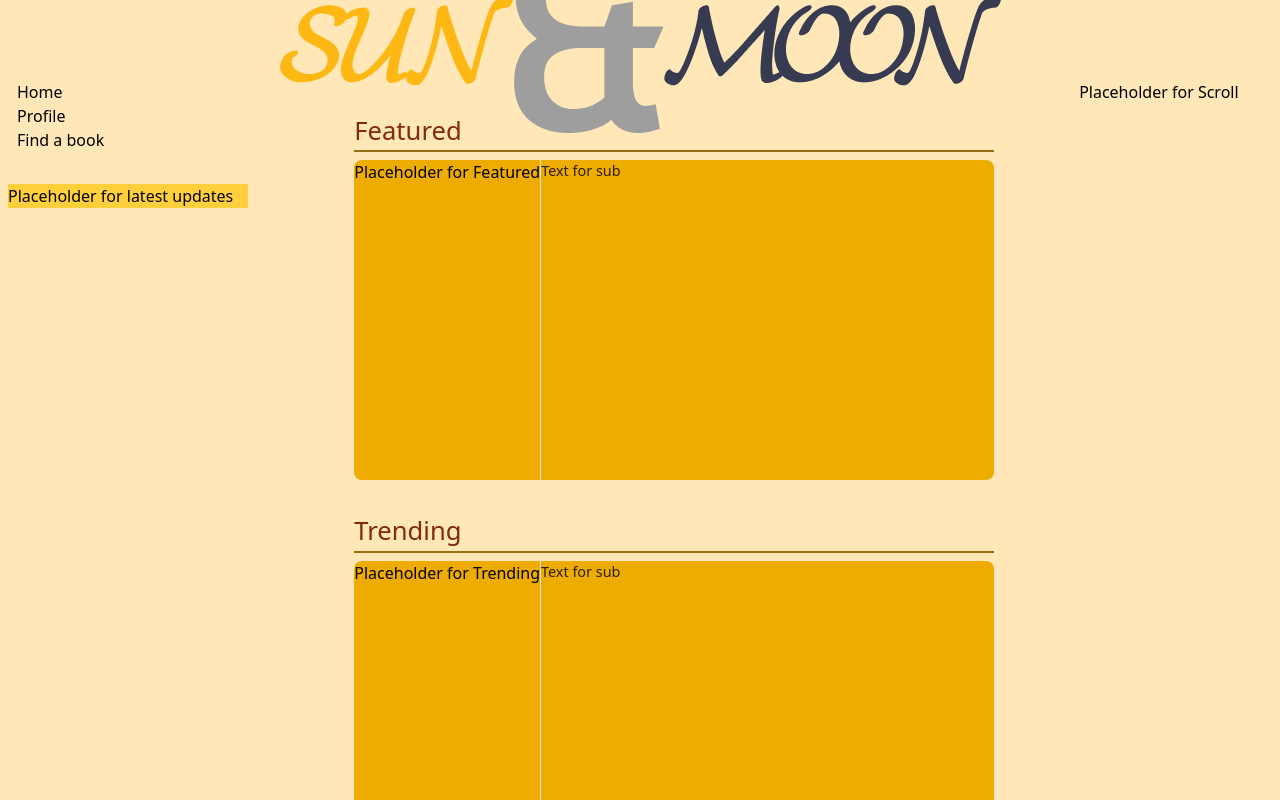
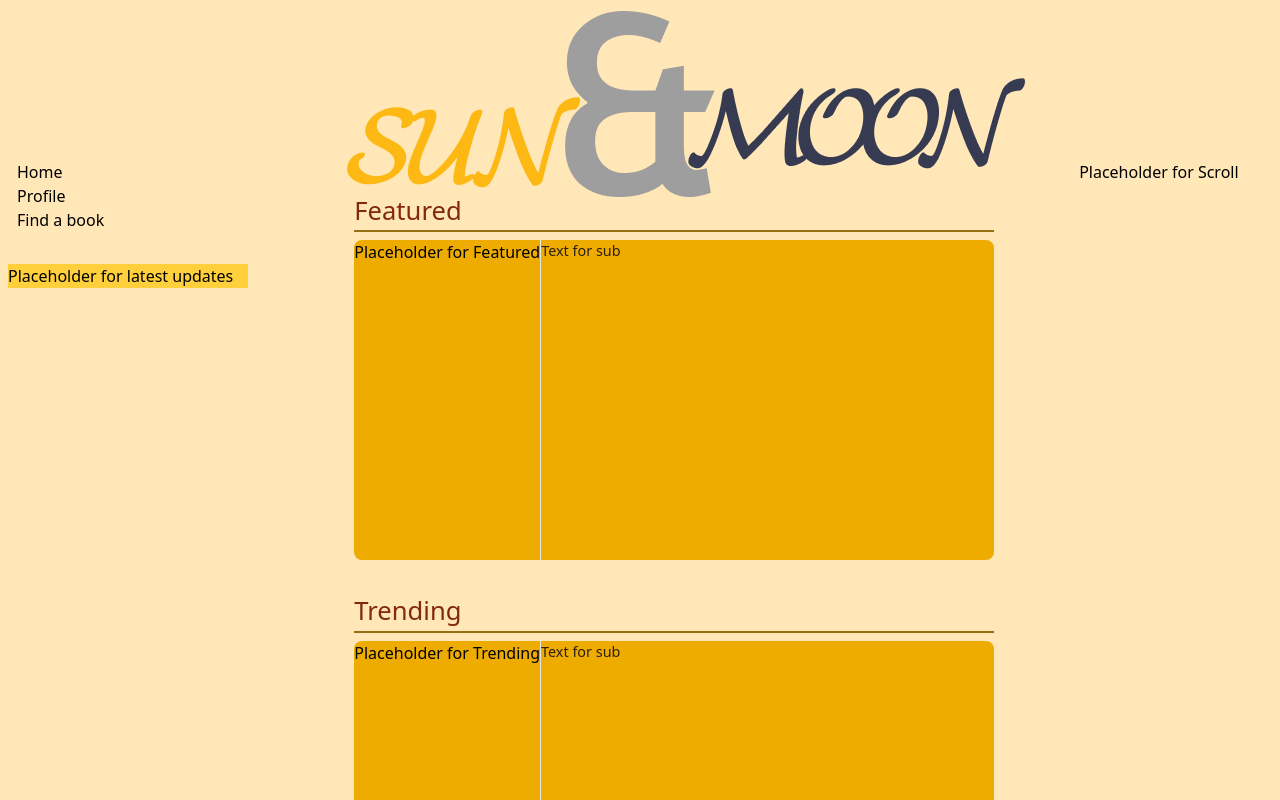
Before and after one commit to Malekkos/Sun-and-Moon, a Nuxt app: page /home in a window 1280 px wide. Shown: the top 800 px of the page. Built offline with nearby package versions, Linux system fonts and the light colour scheme.

Commit message:
Worked out spacing for the header/logo

```diff
--- a/layouts/home.vue
+++ b/layouts/home.vue
@@ -1,9 +1,9 @@
 <template>
   <div class="homeLayoutWrapper">
     <div class="navTop">
-      <img src="../public/SUN.png"/>
-      <img src="../public/&.png"/>
-      <img src="../public/MOON.png"/>
+      <img id="iconSun" src="../public/SUN.png"/>
+      <img id="iconAnd" src="../public/&.png"/>
+      <img id="iconMoon" src="../public/MOON.png"/>
     </div>
     <slot>
     </slot>
@@ -27,4 +27,21 @@
   .homeLayoutWrapper {
     @apply w-full bg-[#FFE7B8];
   }
+
+  #iconAnd, #iconSun, #iconMoon {
+    @apply relative;
+  }
+
+  #iconAnd {
+    @apply left-[3.2rem] top-[4rem]
+  }
+
+  #iconSun {
+    @apply left-[4.2rem] top-[6.4rem]
+  }
+
+  #iconMoon {
+    @apply top-[5.2rem] left-[1.5rem]
+  }
+
 </style>
--- a/pages/home.vue
+++ b/pages/home.vue
@@ -135,6 +135,10 @@ definePageMeta({
   @apply w-full;
 }
 
+.mainWrapper {
+  @apply pt-[5rem]
+}
+
 .bodyWrapper {
   @apply w-full flex flex-row justify-between;
 }
```
